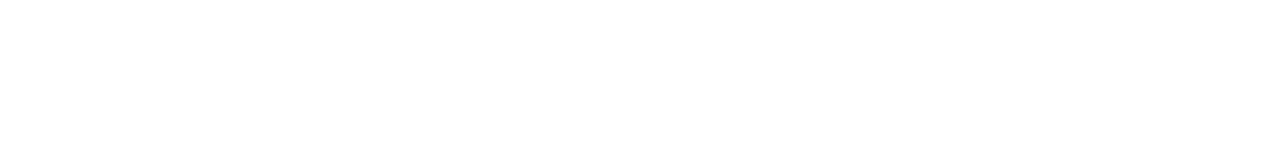
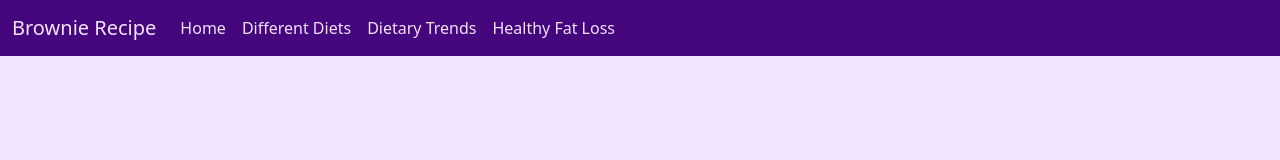
Before and after one commit to AW0000/AW0000.github.io, a plain HTML site: page RecipePageBLJ2021AmWal/index.html in a window 1280 px wide. Drawn offline with nearby package versions, Linux system fonts and the light colour scheme.

Commit message:
Made the nav bar

```diff
--- a/RecipePageBLJ2021AmWal/index.html
+++ b/RecipePageBLJ2021AmWal/index.html
@@ -5,8 +5,37 @@
     <meta http-equiv="X-UA-Compatible" content="IE=edge">
     <meta name="viewport" content="width=device-width, initial-scale=1.0">
     <title>Document</title>
+    <link href="https://cdn.jsdelivr.net/npm/bootstrap@5.0.2/dist/css/bootstrap.min.css" rel="stylesheet"
+    integrity="sha384-EVSTQN3/azprG1Anm3QDgpJLIm9Nao0Yz1ztcQTwFspd3yD65VohhpuuCOmLASjC" crossorigin="anonymous">
+  </script>
+  <link rel="stylesheet" href="style.css">
 </head>
 <body>
-
+    <nav class="navbar navbar-expand-lg navbar-light bg-light">
+        <div class="container-fluid">
+            <a class="navbar-brand" href="#" style="color: #F2E4FF;">Brownie Recipe</a>
+            <button class="navbar-toggler" type="button" data-bs-toggle="collapse"
+                data-bs-target="#navbarSupportedContent" aria-controls="navbarSupportedContent" aria-expanded="false"
+                aria-label="Toggle navigation">
+                <span class="navbar-toggler-icon"></span>
+            </button>
+            <div class="collapse navbar-collapse" id="navbarSupportedContent">
+                <ul class="navbar-nav me-auto mb-2 mb-lg-0">
+                    <li class="nav-item">
+                        <a class="nav-link " aria-current="page" href="#">Home</a>
+                    </li>
+                    <li class="nav-item">
+                        <a class="nav-link" href="#">Different Diets</a>
+                    </li>
+                    <li class="nav-item">
+                        <a class="nav-link " href="#" tabindex="-1" aria-disabled="true">Dietary Trends</a>
+                    </li>
+                    <li class="nav-item">
+                        <a class="nav-link " href="#" tabindex="-1" aria-disabled="true">Healthy Fat Loss</a>
+                    </li>
+                </ul>
+            </div>
+        </div>
+    </nav>
 </body>
 </html>
--- /dev/null
+++ b/RecipePageBLJ2021AmWal/style.css
@@ -0,0 +1,14 @@
+.navbar {
+    background-color: #F2E4FF;
+  }
+
+  .bg-light {
+    background: #44057D !important;
+  }
+
+  .navbar-light .navbar-nav .nav-link {
+      color: #F2E4FF;
+  }
+  body {
+      background-color: #F2E4FF;
+  }
```
